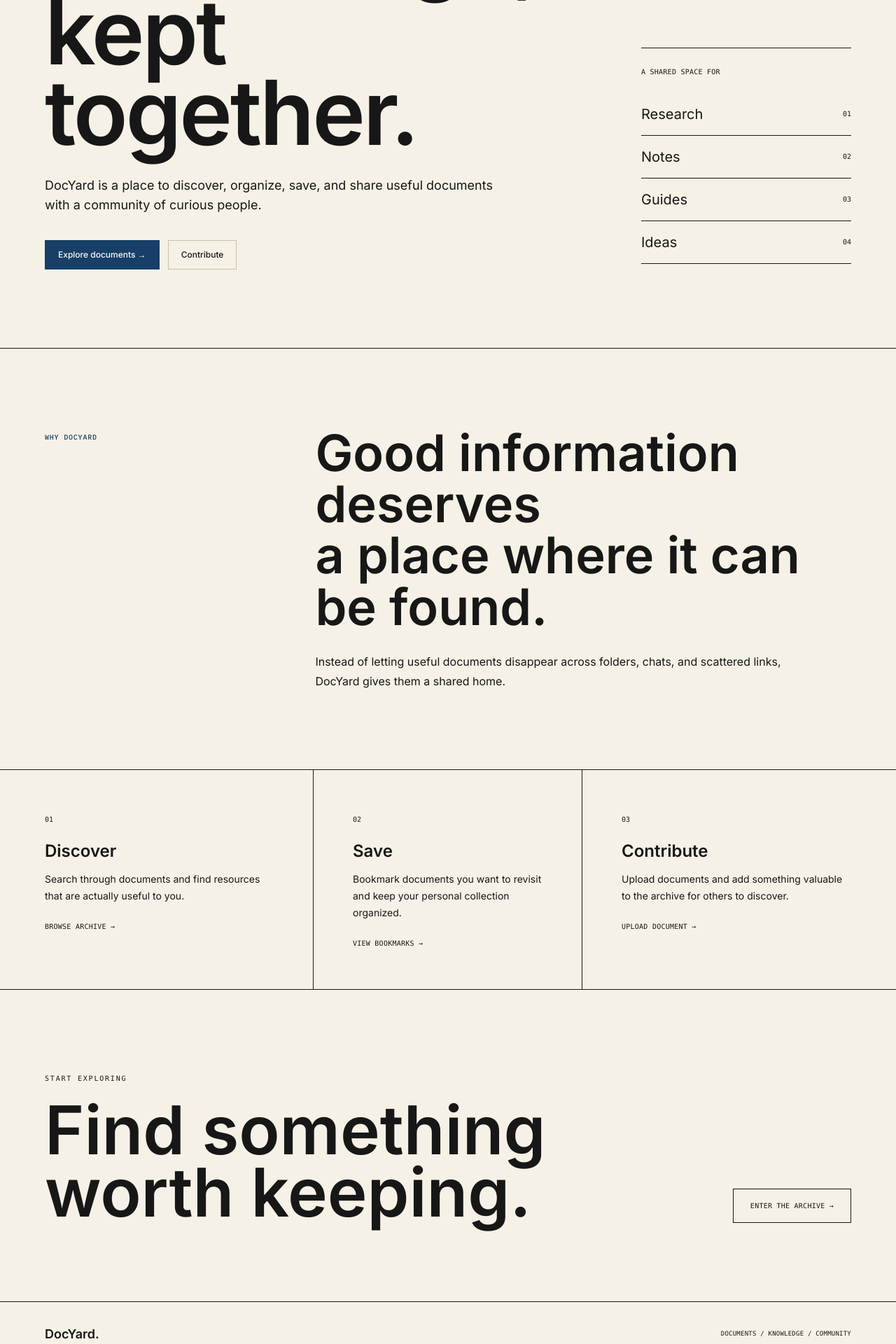
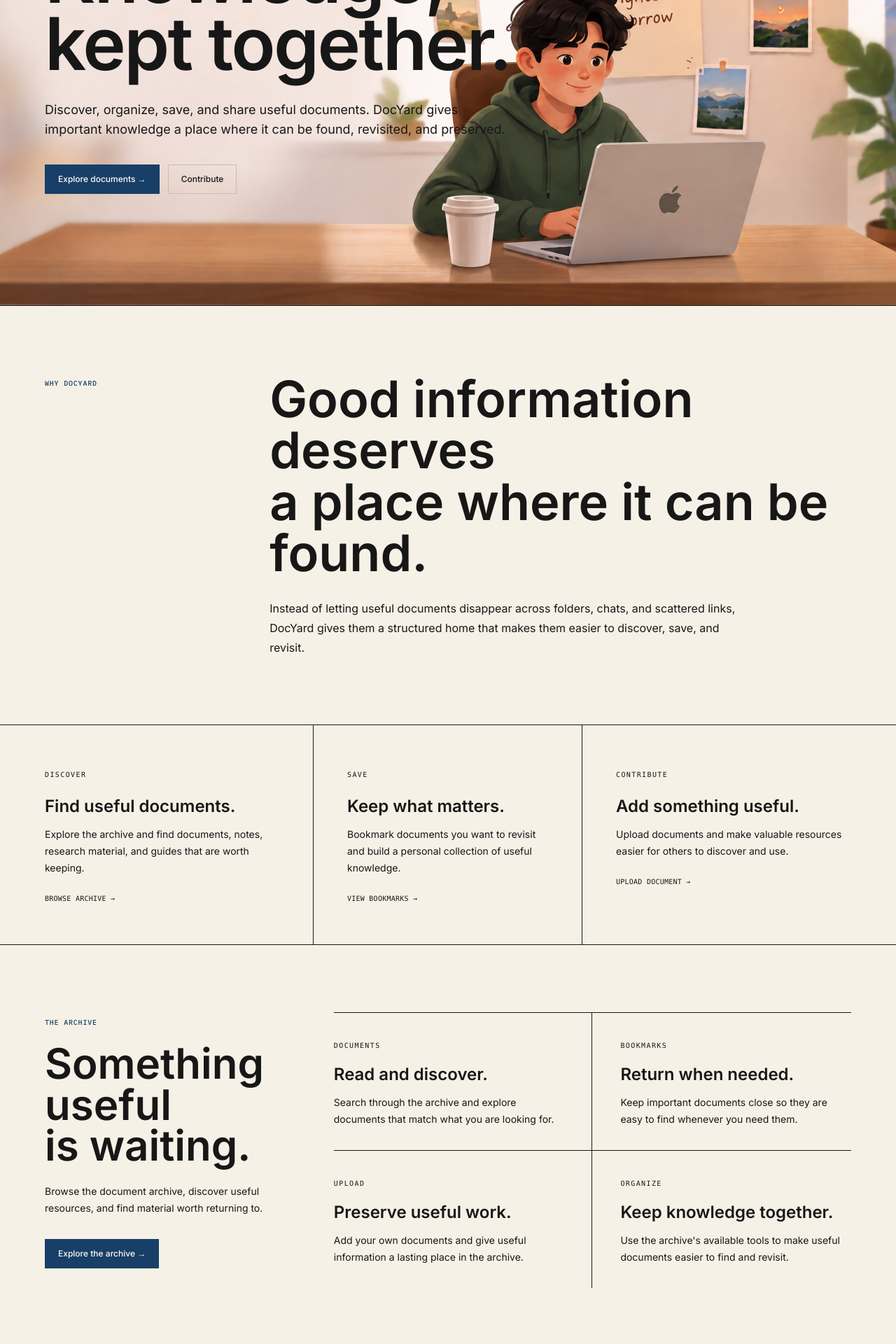
Before and after one commit to amancreator25-dev/DocYard-Frontend, a React (Vite) app in the folder Docyard-Frontend/: page / in a window 1280 px wide. Shown: the part 360-2280 px from the top of the page at 70% size. Built offline with nearby package versions, Linux system fonts and the light colour scheme; no server answers.

Commit message:
feat: add Hero image and enhance Home page layout; refactor Navbar and MainLayout for improved structure

```diff
--- a/Docyard-Frontend/src/layouts/MainLayout.jsx
+++ b/Docyard-Frontend/src/layouts/MainLayout.jsx
@@ -7,20 +7,17 @@
   return (
     <div className="flex min-h-screen flex-col bg-paper text-ink">
 
-      {/* NAVBAR */}
 
       <Navbar
         user={user}
         onLogout={onLogout}
       />
 
-      {/* PAGE CONTENT */}
 
-      <main className="flex-1">
+      <main className="flex-1 pt-[72px]">
         <Outlet />
       </main>
 
-      {/* FOOTER */}
 
       <Footer />
 
--- a/Docyard-Frontend/src/pages/Home.jsx
+++ b/Docyard-Frontend/src/pages/Home.jsx
@@ -1,26 +1,30 @@
 import { Link } from "react-router-dom";
+import Hero from "../assets/Hero.png";
 
 const Home = () => {
   return (
     <main className="min-h-screen bg-paper text-ink">
 
-      {/* ==========================================
-          HERO
-      ========================================== */}
+      {/* HERO */}
 
-      <section className="border-b border-line px-6 py-20 md:px-10 lg:px-14 xl:px-16 md:py-28">
+      <section
+        className="relative min-h-[calc(100vh-76px)] overflow-hidden border-b border-line bg-cover bg-center bg-no-repeat"
+        style={{
+          backgroundImage: `url(${Hero})`,
+        }}
+      >
 
-        <div className="grid items-end gap-16 lg:grid-cols-[minmax(0,1.65fr)_minmax(300px,0.65fr)] lg:gap-24">
+        <div className="absolute inset-0 bg-paper/65" />
 
-          {/* LEFT */}
+        <div className="relative flex min-h-[calc(100vh-76px)] items-center px-6 py-16 md:px-10 lg:px-14 xl:px-16">
 
-          <div className="max-w-[1050px]">
+          <div className="max-w-3xl">
 
             <span className="page-eyebrow">
               THE DOCUMENT ARCHIVE
             </span>
 
-            <h1 className="mt-5 max-w-[1000px] font-display text-6xl font-semibold leading-[0.9] tracking-tight md:text-8xl lg:text-[8rem]">
+            <h1 className="mt-6 max-w-3xl font-display text-5xl font-semibold leading-[0.92] tracking-tight sm:text-6xl md:text-7xl lg:text-[6.5rem]">
               Knowledge,
               <br />
               <span className="text-blue">
@@ -29,17 +33,16 @@
             </h1>
 
             <p className="mt-8 max-w-2xl text-base leading-7 text-ink-soft md:text-lg">
-              DocYard is a place to discover,
-              organize, save, and share useful
-              documents with a community of
-              curious people.
+              Discover, organize, save, and share useful documents.
+              DocYard gives important knowledge a place where it can
+              be found, revisited, and preserved.
             </p>
 
             <div className="mt-9 flex flex-wrap gap-3">
 
               <Link
                 to="/documents"
-                className="btn btn-primary text-#132a57"
+                className="btn btn-primary"
               >
                 Explore documents →
               </Link>
@@ -55,70 +58,24 @@
 
           </div>
 
-
-          {/* RIGHT */}
-
-          <div className="border-t border-line pt-6 lg:mb-2">
-
-            <p className="font-mono text-[10px] uppercase leading-5 tracking-wide text-ink-faint">
-              A SHARED SPACE FOR
-            </p>
-
-            <div className="mt-5">
-
-              {[
-                "Research",
-                "Notes",
-                "Guides",
-                "Ideas",
-              ].map((item, index) => (
-                <div
-                  key={item}
-                  className="flex items-center justify-between border-b border-line py-4"
-                >
-
-                  <span className="font-display text-xl">
-                    {item}
-                  </span>
-
-                  <span className="font-mono text-[10px] text-ink-faint">
-                    0{index + 1}
-                  </span>
-
-                </div>
-              ))}
-
-            </div>
-
-          </div>
-
         </div>
 
       </section>
 
 
-      {/* ==========================================
-          INTRO
-      ========================================== */}
+      {/* INTRO */}
 
-      <section className="px-6 py-20 md:px-10 lg:px-14 xl:px-16 md:py-28">
+      <section className="px-6 py-20 md:px-10 lg:px-14 xl:px-16 md:py-24">
 
-        <div className="grid gap-12 lg:grid-cols-[0.55fr_1.45fr] lg:gap-24">
-
-          {/* LABEL */}
+        <div className="grid gap-12 lg:grid-cols-[0.45fr_1.55fr] lg:gap-20">
 
           <div>
-
             <span className="page-eyebrow">
               WHY DOCYARD
             </span>
-
           </div>
 
-
-          {/* CONTENT */}
-
-          <div className="max-w-[1100px]">
+          <div className="max-w-5xl">
 
             <h2 className="font-display text-4xl font-semibold leading-[1.02] md:text-6xl lg:text-7xl">
               Good information deserves
@@ -127,10 +84,10 @@
             </h2>
 
             <p className="mt-7 max-w-2xl text-sm leading-7 text-ink-soft md:text-base">
-              Instead of letting useful documents
-              disappear across folders, chats, and
-              scattered links, DocYard gives them a
-              shared home.
+              Instead of letting useful documents disappear across
+              folders, chats, and scattered links, DocYard gives them
+              a structured home that makes them easier to discover,
+              save, and revisit.
             </p>
 
           </div>
@@ -140,35 +97,31 @@
       </section>
 
 
-      {/* ==========================================
-          FEATURES
-      ========================================== */}
+      {/* FEATURES */}
 
       <section className="border-y border-line bg-paper-raised px-6 md:px-10 lg:px-14 xl:px-16">
 
         <div className="grid md:grid-cols-3">
 
-          {/* FEATURE 01 */}
+          <article className="border-b border-line py-10 md:border-b-0 md:border-r md:pr-12 lg:py-14">
 
-          <article className="border-b border-line py-10 md:border-b-0 md:border-r md:pr-14 lg:py-14">
-
-            <span className="font-mono text-[10px] text-blue">
-              01
+            <span className="font-mono text-[10px] uppercase tracking-[0.14em] text-blue">
+              DISCOVER
             </span>
 
             <h3 className="mt-5 font-display text-2xl font-semibold">
-              Discover
+              Find useful documents.
             </h3>
 
             <p className="mt-3 max-w-sm text-sm leading-6 text-ink-soft">
-              Search through documents and find
-              resources that are actually useful
-              to you.
+              Explore the archive and find documents,
+              notes, research material, and guides that
+              are worth keeping.
             </p>
 
             <Link
               to="/documents"
-              className="mt-6 inline-block font-mono text-[10px] uppercase tracking-wide text-ink-faint hover:text-blue"
+              className="mt-6 inline-block font-mono text-[10px] uppercase tracking-wide text-ink-faint transition-colors hover:text-blue"
             >
               Browse archive →
             </Link>
@@ -176,27 +129,25 @@
           </article>
 
 
-          {/* FEATURE 02 */}
+          <article className="border-b border-line py-10 md:border-b-0 md:border-r md:px-12 lg:py-14">
 
-          <article className="border-b border-line py-10 md:border-b-0 md:border-r md:px-14 lg:py-14">
-
-            <span className="font-mono text-[10px] text-blue">
-              02
+            <span className="font-mono text-[10px] uppercase tracking-[0.14em] text-blue">
+              SAVE
             </span>
 
             <h3 className="mt-5 font-display text-2xl font-semibold">
-              Save
+              Keep what matters.
             </h3>
 
             <p className="mt-3 max-w-sm text-sm leading-6 text-ink-soft">
-              Bookmark documents you want to
-              revisit and keep your personal
-              collection organized.
+              Bookmark documents you want to revisit
+              and build a personal collection of useful
+              knowledge.
             </p>
 
             <Link
               to="/bookmarks"
-              className="mt-6 inline-block font-mono text-[10px] uppercase tracking-wide text-ink-faint hover:text-blue"
+              className="mt-6 inline-block font-mono text-[10px] uppercase tracking-wide text-ink-faint transition-colors hover:text-blue"
             >
               View bookmarks →
             </Link>
@@ -204,27 +155,25 @@
           </article>
 
 
-          {/* FEATURE 03 */}
+          <article className="py-10 md:pl-12 lg:py-14">
 
-          <article className="py-10 md:pl-14 lg:py-14">
-
-            <span className="font-mono text-[10px] text-blue">
-              03
+            <span className="font-mono text-[10px] uppercase tracking-[0.14em] text-blue">
+              CONTRIBUTE
             </span>
 
             <h3 className="mt-5 font-display text-2xl font-semibold">
-              Contribute
+              Add something useful.
             </h3>
 
             <p className="mt-3 max-w-sm text-sm leading-6 text-ink-soft">
-              Upload documents and add something
-              valuable to the archive for others
-              to discover.
+              Upload documents and make valuable
+              resources easier for others to discover
+              and use.
             </p>
 
             <Link
               to="/upload"
-              className="mt-6 inline-block font-mono text-[10px] uppercase tracking-wide text-ink-faint hover:text-blue"
+              className="mt-6 inline-block font-mono text-[10px] uppercase tracking-wide text-ink-faint transition-colors hover:text-blue"
             >
               Upload document →
             </Link>
@@ -236,9 +185,120 @@
       </section>
 
 
-      {/* ==========================================
-          CTA
-      ========================================== */}
+      {/* ARCHIVE */}
+
+      <section className="px-6 py-20 md:px-10 lg:px-14 xl:px-16 md:py-24">
+
+        <div className="grid gap-12 lg:grid-cols-[0.6fr_1.4fr] lg:gap-24">
+
+          <div>
+
+            <span className="page-eyebrow">
+              THE ARCHIVE
+            </span>
+
+            <h2 className="mt-5 font-display text-4xl font-semibold leading-[0.98] md:text-6xl">
+              Something useful
+              <br />
+              is waiting.
+            </h2>
+
+            <p className="mt-6 max-w-md text-sm leading-6 text-ink-soft">
+              Browse the document archive, discover useful
+              resources, and find material worth returning to.
+            </p>
+
+            <Link
+              to="/documents"
+              className="btn btn-primary mt-8 inline-flex"
+            >
+              Explore the archive →
+            </Link>
+
+          </div>
+
+
+          <div className="grid border-t border-line md:grid-cols-2">
+
+            <div className="border-b border-line py-8 md:border-r md:pr-10">
+
+              <span className="font-mono text-[10px] uppercase tracking-[0.14em] text-blue">
+                DOCUMENTS
+              </span>
+
+              <h3 className="mt-4 font-display text-2xl font-semibold">
+                Read and discover.
+              </h3>
+
+              <p className="mt-3 text-sm leading-6 text-ink-soft">
+                Search through the archive and explore
+                documents that match what you are looking for.
+              </p>
+
+            </div>
+
+
+            <div className="border-b border-line py-8 md:pl-10">
+
+              <span className="font-mono text-[10px] uppercase tracking-[0.14em] text-blue">
+                BOOKMARKS
+              </span>
+
+              <h3 className="mt-4 font-display text-2xl font-semibold">
+                Return when needed.
+              </h3>
+
+              <p className="mt-3 text-sm leading-6 text-ink-soft">
+                Keep important documents close so they
+                are easy to find whenever you need them.
+              </p>
+
+            </div>
+
+
+            <div className="border-b border-line py-8 md:border-b-0 md:border-r md:pr-10">
+
+              <span className="font-mono text-[10px] uppercase tracking-[0.14em] text-blue">
+                UPLOAD
+              </span>
+
+              <h3 className="mt-4 font-display text-2xl font-semibold">
+                Preserve useful work.
+              </h3>
+
+              <p className="mt-3 text-sm leading-6 text-ink-soft">
+                Add your own documents and give useful
+                information a lasting place in the archive.
+              </p>
+
+            </div>
+
+
+            <div className="py-8 md:pl-10">
+
+              <span className="font-mono text-[10px] uppercase tracking-[0.14em] text-blue">
+                ORGANIZE
+              </span>
+
+              <h3 className="mt-4 font-display text-2xl font-semibold">
+                Keep knowledge together.
+              </h3>
+
+              <p className="mt-3 text-sm leading-6 text-ink-soft">
+                Use the archive's available tools to make
+                useful documents easier to find and revisit.
+              </p>
+
+            </div>
+
+          </div>
+
+        </div>
+
+      </section>
+
+
+      {/* CTA */}
 
       <section className="bg-ink px-6 py-20 text-paper md:px-10 lg:px-14 xl:px-16 md:py-28">
 
@@ -250,14 +310,13 @@
               START EXPLORING
             </span>
 
-            <h2 className="mt-5 max-w-[1000px] font-display text-5xl font-semibold leading-[0.92] md:text-7xl lg:text-8xl">
+            <h2 className="mt-5 max-w-[900px] font-display text-5xl font-semibold leading-[0.92] md:text-7xl lg:text-8xl">
               Find something
               <br />
               worth keeping.
             </h2>
 
           </div>
-
 
           <Link
             to="/documents"
@@ -271,25 +330,8 @@
       </section>
 
 
-      {/* ==========================================
-          FOOTER NOTE
-      ========================================== */}
+      {/* FOOTER NOTE */}
 
-      <section className="border-t border-line px-6 py-8 md:px-10 lg:px-14 xl:px-16">
-
-        <div className="flex flex-col justify-between gap-4 md:flex-row md:items-center">
-
-          <span className="font-display text-lg font-semibold">
-            DocYard<span className="text-blue">.</span>
-          </span>
-
-          <span className="font-mono text-[9px] uppercase tracking-wide text-ink-faint">
-            DOCUMENTS / KNOWLEDGE / COMMUNITY
-          </span>
-
-        </div>
-
-      </section>
 
     </main>
   );
```
Also changed, not shown: Docyard-Frontend/src/components/Navbar/Navbar.jsx (+12 -36 lines), Docyard-Frontend/src/assets/Hero.png (added).
